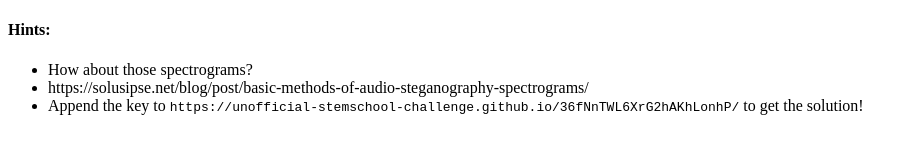
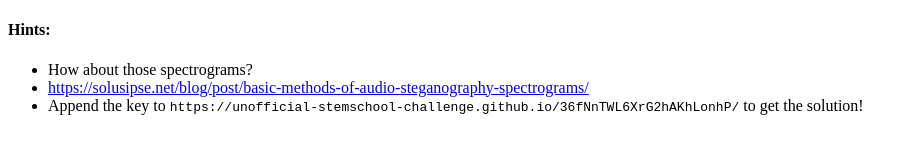
Before and after one commit to Unofficial-STEMSchool-Challenge/36fNnTWL6XrG2hAKhLonhP, a plain HTML site: page n6A5powKiZyV7XHHzA7PEA.html in a window 1280 px wide. Shown: the whole page, without its empty margins (0-917 px from the left). Drawn offline with Linux system fonts and the light colour scheme.

Commit message:
Update n6A5powKiZyV7XHHzA7PEA.html

```diff
--- a/n6A5powKiZyV7XHHzA7PEA.html
+++ b/n6A5powKiZyV7XHHzA7PEA.html
@@ -6,7 +6,7 @@
         <h4>Hints:</h4>
         <ul>
             <li>How about those spectrograms?</li>
-            <li>https://solusipse.net/blog/post/basic-methods-of-audio-steganography-spectrograms/</li>
+            <li><a href="https://solusipse.net/blog/post/basic-methods-of-audio-steganography-spectrograms/">https://solusipse.net/blog/post/basic-methods-of-audio-steganography-spectrograms/</a></li>
             <li>Append the key to <code>https://unofficial-stemschool-challenge.github.io/36fNnTWL6XrG2hAKhLonhP/</code> to get the solution!</li>
         </ul>
     </body>
```
